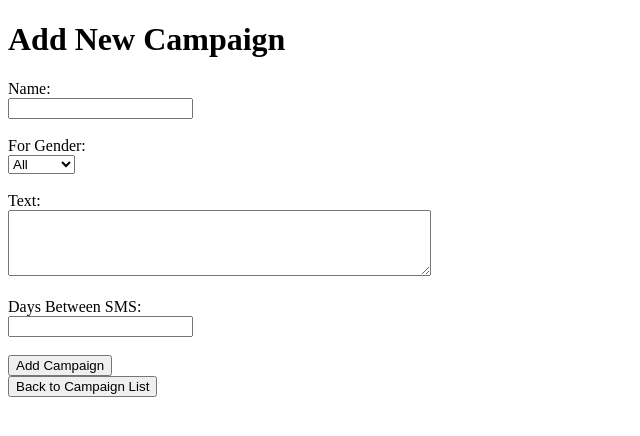
After one commit to EyesOnCode/SMSCampaign, a Flask app: page /addCampaign in a window 1280 px wide. The commit adds this page. Shown: the top 436 px of the page, without its empty margins (0-640 px from the left). Run offline with Flask 3, Linux system fonts and the light colour scheme.

Commit message:
New Buttons and methods

```diff
--- a/app.py
+++ b/app.py
@@ -1,9 +1,9 @@
-from flask import Flask, render_template, request, redirect, flash
+from flask import Flask, render_template, request, redirect, flash, url_for
 from smssender import SmsSender # Import the SMS sending class
 import json
 from sqlalchemy.orm import sessionmaker
 from sqlalchemy import create_engine
-from models import Campaign
+from models import Campaign, SMS
 
 app = Flask(__name__)
 app.secret_key = 'your_secret_key'  # Used for flashing messages
@@ -40,5 +40,53 @@ def index():
     # Render a template to display the campaigns
     return render_template('index.html', campaigns=all_campaigns)
 
+@app.route('/addCampaign', methods=['GET'])
+def add_campaign_page():
+    # Renders the form page to add a new campaign
+    return render_template('addCampaign.html')
+
+@app.route('/addCampaign', methods=['POST'])
+def add_campaign():
+    # Get form data
+    name = request.form['name']
+    for_gender = request.form['for_gender']
+    text = request.form['text']
+    days_between_sms = int(request.form['days_between_sms'])
+
+    # Create a new Campaign object and add it to the database
+    new_campaign = Campaign(
+        Name=name,
+        ForGender=for_gender,
+        Text=text,
+        DaysBetweenSms=days_between_sms
+    )
+    session.add(new_campaign)
+    session.commit()
+
+    # Redirect back to the campaign list after adding the new campaign
+    return redirect(url_for('index'))
+
+@app.route('/delete_campaign/<int:campaign_id>', methods=['POST'])
+def delete_campaign(campaign_id):
+    # Find the campaign by its ID
+    campaign = session.query(Campaign).filter_by(idcampaign=campaign_id).first()
+
+    if not campaign:
+        flash('Campaign not found!', 'error')
+        return redirect(url_for('index'))
+
+    # Delete associated SMS records
+    session.query(SMS).filter_by(idcampaign=campaign_id).delete()
+
+    # Delete the campaign itself
+    session.delete(campaign)
+    session.commit()
+
+    flash(f'Campaign {campaign.Name} and its associated SMS records were deleted successfully.', 'success')
+
+    # Redirect back to the campaign list
+    return redirect(url_for('index'))
+
+
 if __name__ == '__main__':
     app.run(debug=True)
--- /dev/null
+++ b/templates/addCampaign.html
@@ -0,0 +1,42 @@
+<!DOCTYPE html>
+<html lang="en">
+<head>
+    <meta charset="UTF-8">
+    <meta name="viewport" content="width=device-width, initial-scale=1.0">
+    <title>Add Campaign</title>
+    <link rel="stylesheet" href="{{ url_for('static', filename='style.css') }}">
+</head>
+<body>
+    <h1>Add New Campaign</h1>
+
+    <!-- Form to add a new campaign -->
+    <form action="{{ url_for('add_campaign') }}" method="POST">
+        <label for="name">Name:</label><br>
+        <input type="text" id="name" name="name" required><br><br>
+
+        <label for="for_gender">For Gender:</label><br>
+        <select id="for_gender" name="for_gender" required>
+            <option value="All">All</option>
+            <option value="Male">Male</option>
+            <option value="Female">Female</option>
+        </select><br><br>
+
+        <label for="text">Text:</label><br>
+        <textarea id="text" name="text" rows="4" cols="50" required></textarea><br><br>
+
+
+
+        <label for="days_between_sms">Days Between SMS:</label><br>
+        <input type="number" id="days_between_sms" name="days_between_sms" required><br><br>
+
+        <button type="submit">Add Campaign</button>
+    </form>
+
+    <!-- Back to Campaign List Button -->
+    <div>
+        <a href="{{ url_for('index') }}">
+            <button>Back to Campaign List</button>
+        </a>
+    </div>
+</body>
+</html>
```
Also changed, not shown: models.py (+4 -3 lines), templates/index.html (+19 -0 lines).
